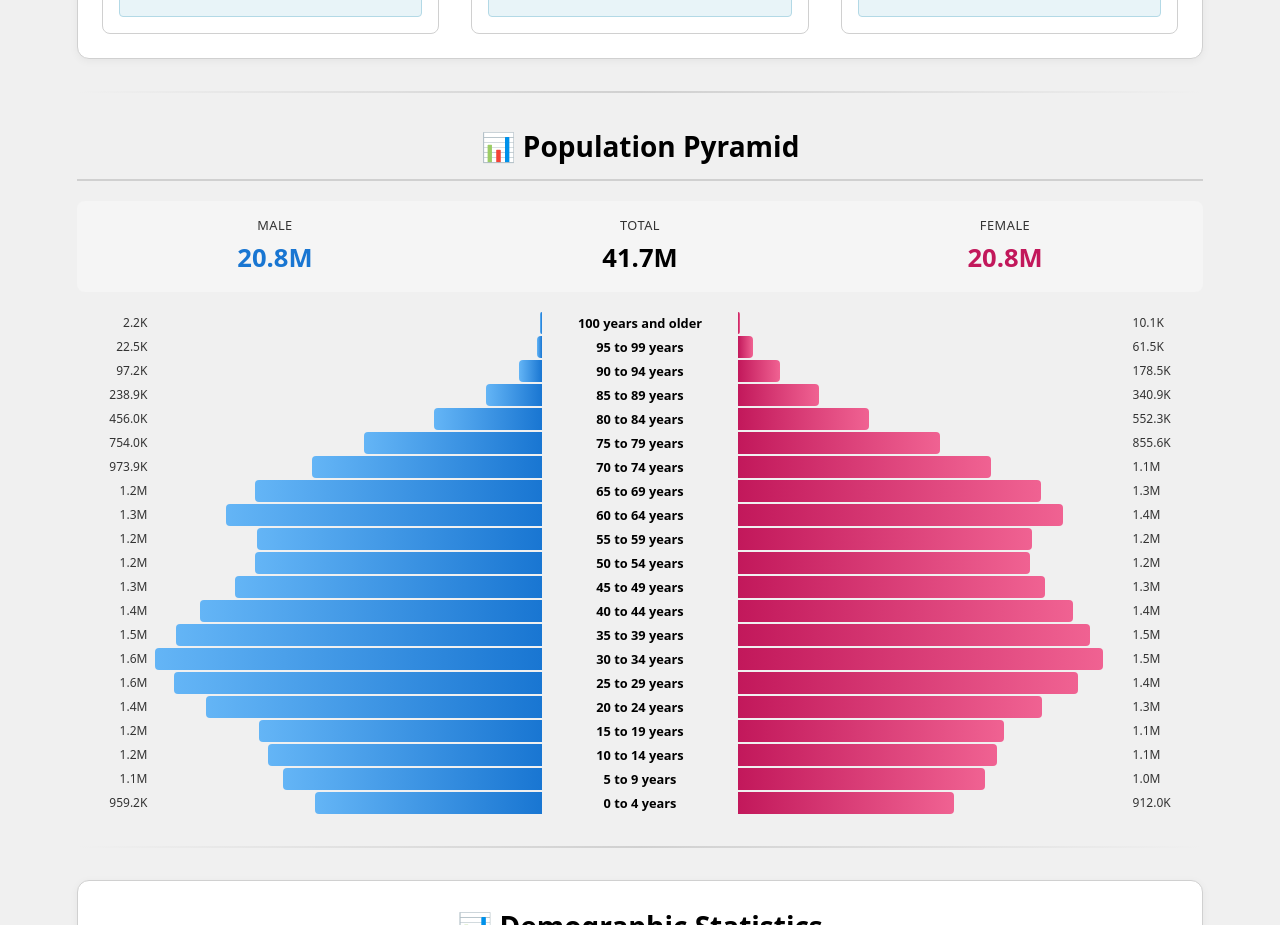
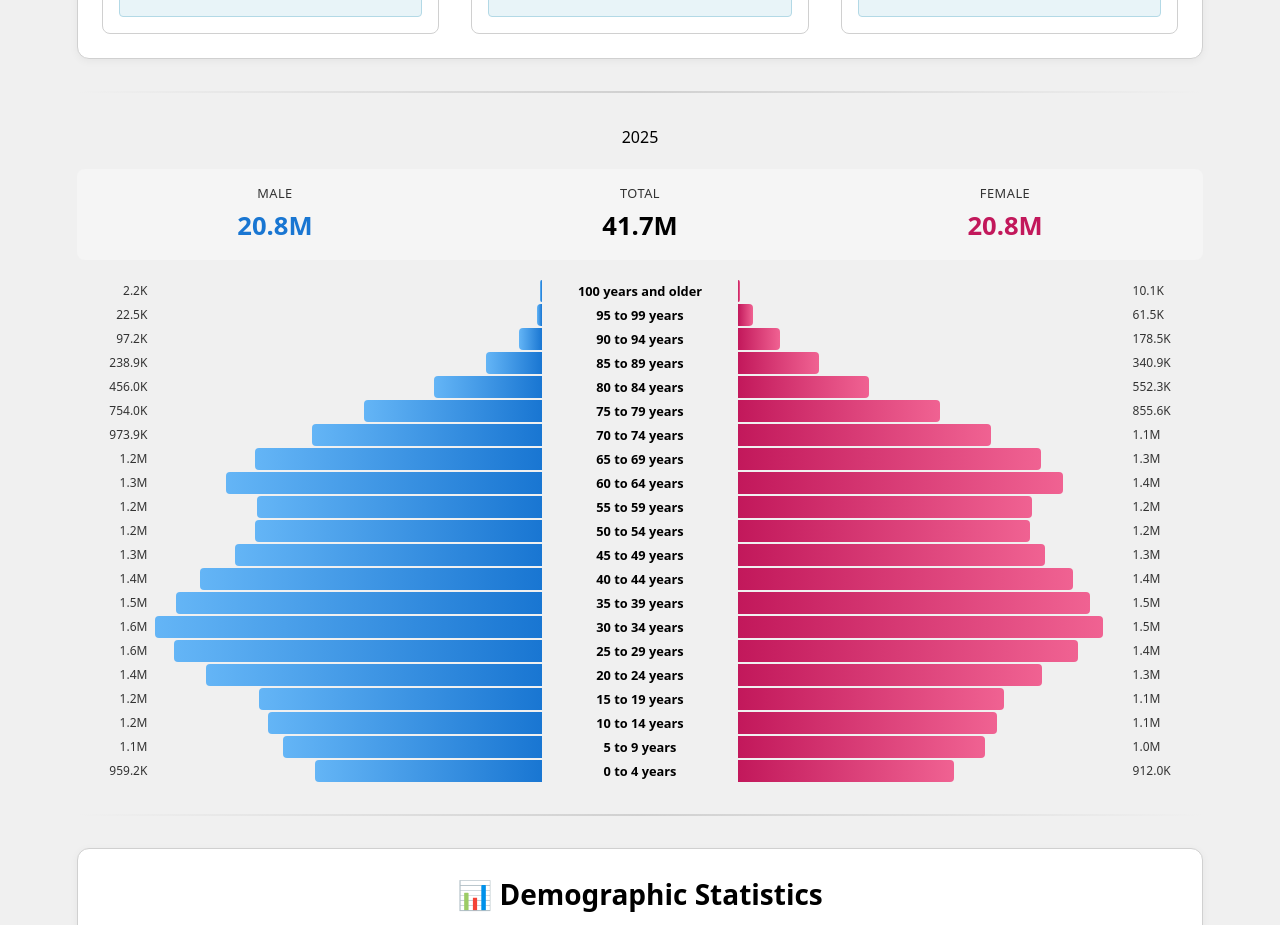
Before and after one commit to thewondrfulwizrd/WA1, a React (Vite) app: page / in a window 1280 px wide. Shown: the part 1200-2125 px from the top of the page. Built offline with nearby package versions, Linux system fonts and the light colour scheme.

Commit message:
Replace Population Pyramid heading with large year display

```diff
--- a/src/components/PopulationPyramid.jsx
+++ b/src/components/PopulationPyramid.jsx
@@ -134,7 +134,8 @@ export function PopulationPyramid() {
 
       {/* Population Pyramid Section */}
       <div className="pyramid-section">
-        <h2 className="section-heading">📊 Population Pyramid</h2>
+        {/* Large Year Display instead of heading */}
+        <div className="pyramid-year-display">{selectedYear}</div>
 
         {/* Population Summary */}
         <div className="summary">
```
